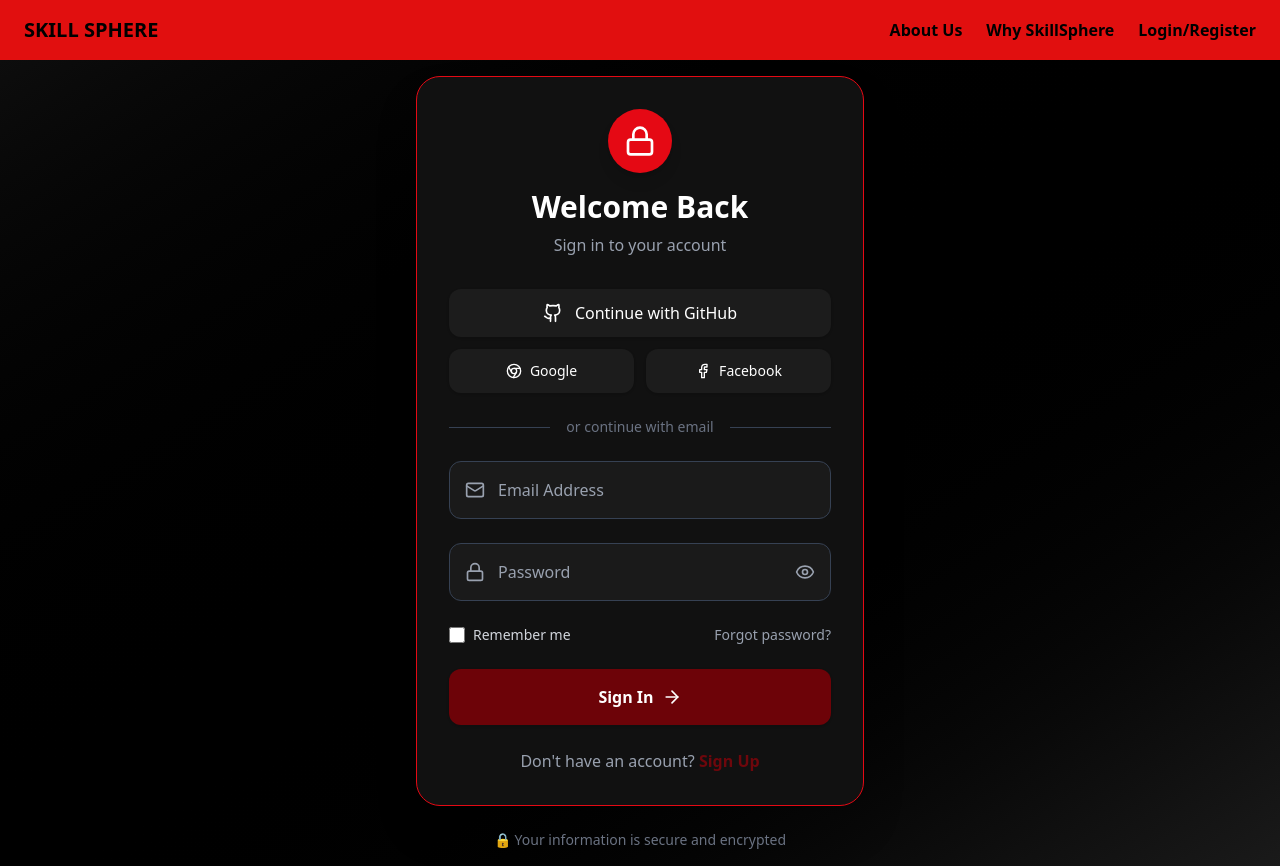
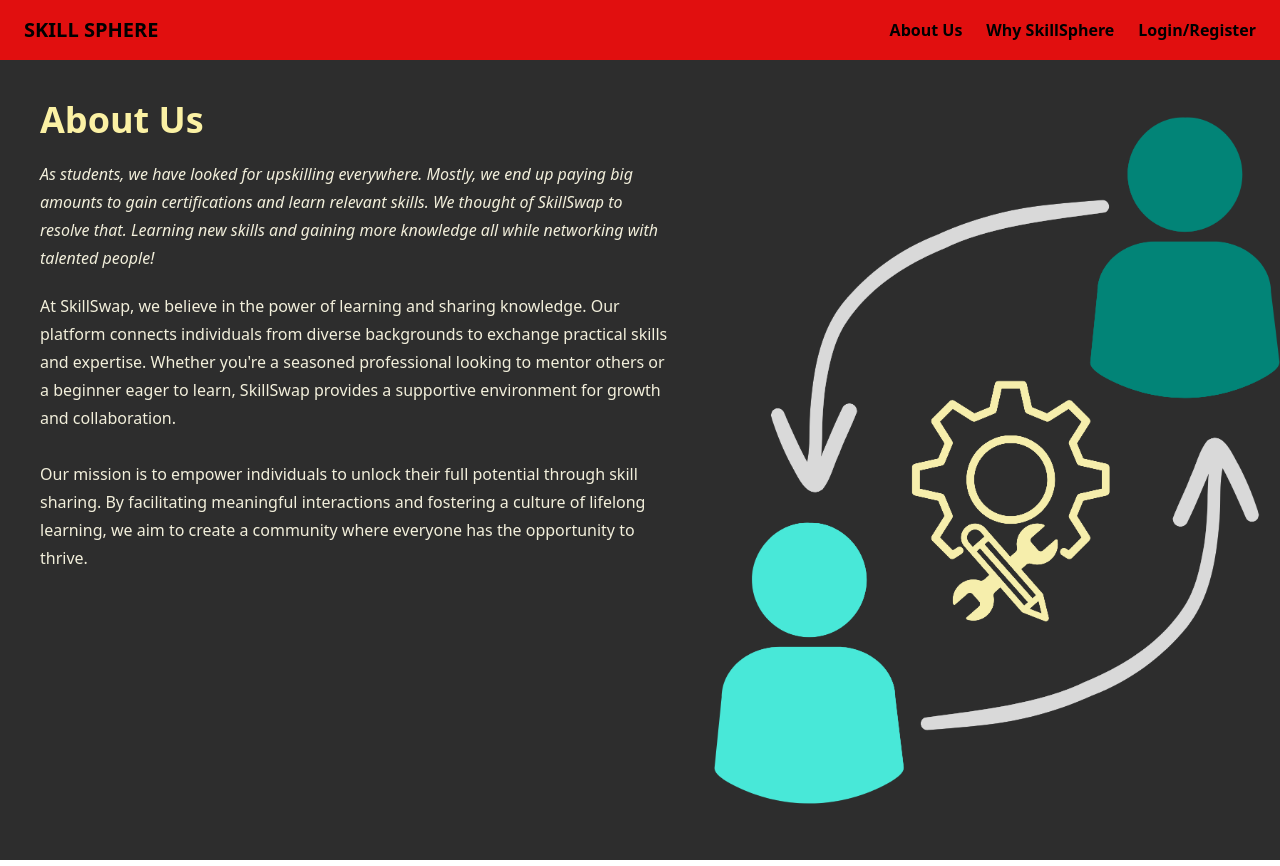
Before and after one commit to garvit018/ConnectAlike, a React (Vite) app in the folder frontend/: page /about_us in a window 1280 px wide. Before the commit this address led to /login. Built offline with nearby package versions, Linux system fonts and the light colour scheme.

Commit message:
Add About Us component and update routing in AppRoutes

```diff
--- /dev/null
+++ b/frontend/src/components/AboutUs.jsx
@@ -0,0 +1,42 @@
+import React from "react";
+import aboutImg from "../assets/AboutUs.png";
+
+const AboutUs = () => {
+  return (
+    <div className="flex flex-col-reverse md:flex-row items-center md:items-start justify-center bg-[#2D2D2D]">
+      <div className="max-w-[50vw] m-10">
+        <h2 className="font-oswald text-[#FBF1A4] text-4xl font-bold mb-5 text-left">
+          About Us
+        </h2>
+        <p className="font-montserrat text-[#f2efdb] text-base leading-7 text-left">
+          <i>
+            As students, we have looked for upskilling everywhere. Mostly, we end
+            up paying big amounts to gain certifications and learn relevant skills.
+            We thought of SkillSwap to resolve that. Learning new skills and gaining
+            more knowledge all while networking with talented people!
+          </i>
+        </p>
+        <p className="font-montserrat text-[#f2efdb] text-base leading-7 text-left mt-5">
+          At SkillSwap, we believe in the power of learning and sharing knowledge.
+          Our platform connects individuals from diverse backgrounds to exchange
+          practical skills and expertise. Whether you're a seasoned professional
+          looking to mentor others or a beginner eager to learn, SkillSwap provides
+          a supportive environment for growth and collaboration.
+          <br />
+          <br />
+          Our mission is to empower individuals to unlock their full potential
+          through skill sharing. By facilitating meaningful interactions and
+          fostering a culture of lifelong learning, we aim to create a community
+          where everyone has the opportunity to thrive.
+        </p>
+      </div>
+      <img
+        src={aboutImg}
+        alt="About Us"
+        className="max-w-[50vw] max-h-screen"
+      />
+    </div>
+  );
+};
+
+export default AboutUs;
--- a/frontend/src/routes/AppRoutes.jsx
+++ b/frontend/src/routes/AppRoutes.jsx
@@ -4,6 +4,7 @@ import Login from "../pages/Login.jsx";
 import LandingPage from "../pages/LandingPage.jsx";
 import Header from "../components/Header.jsx";
 import Footer from "../components/Footer.jsx";
+import AboutUs from "../components/AboutUs.jsx";
 
 const PrivateRoute = ({ children }) => {
   const token = localStorage.getItem("token");
@@ -16,6 +17,7 @@ const AppRoutes = () => {
       <Route path="/" element={<LandingPage />} />
       <Route path="/login" element={<Login />} />
       <Route path="/signup" element={<Login />} />
+      <Route path="/about_us" element={<AboutUs />} />
 
       {/* Default redirects */}
       <Route path="*" element={<Navigate to="/login" replace />} />
```
Also changed, not shown: frontend/src/assets/AboutUs.png (added).
